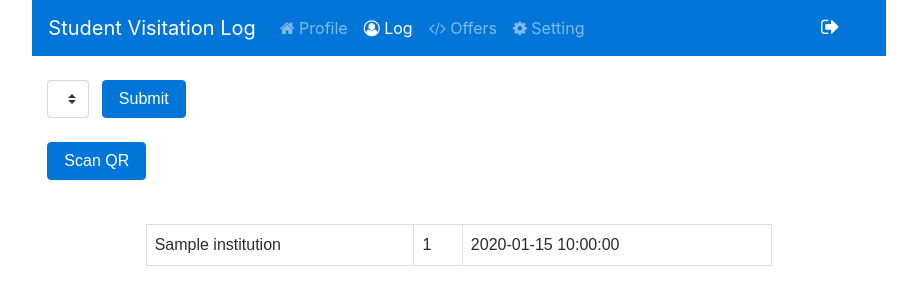
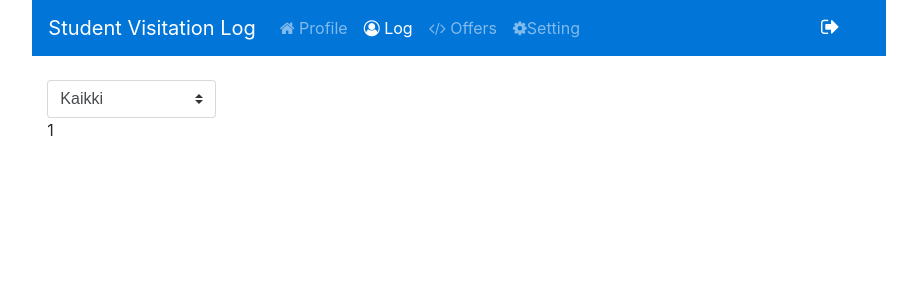
Before and after one commit to Dollium/MobileCulture_proj, a PHP site: page /studentVisitLog.php in a window 1280 px wide. Shown: the top 305 px of the page, without its empty margins (181-1098 px from the left). Run offline with PHP 8.4, Linux system fonts and the light colour scheme; the visitor is signed in with stand-in values (Sample User, id 1); tables that the repository leaves empty or names only in its code hold one stand-in row (values such as "Sample post"); data that the repository does not hold is empty; some libraries are stand-ins or nearby versions.

Commit message:
Update studentVisitLog.php

```diff
--- a/studentVisitLog.php
+++ b/studentVisitLog.php
@@ -21,6 +21,34 @@ $ID = $_SESSION['id'];
     <link rel="stylesheet" href="https://maxcdn.bootstrapcdn.com/bootstrap/4.0.0-alpha.6/css/bootstrap.min.css" integrity="sha384-rwoIResjU2yc3z8GV/NPeZWAv56rSmLldC3R/AZzGRnGxQQKnKkoFVhFQhNUwEyJ" crossorigin="anonymous">
 
     <title>Title</title>
+    <style>
+    .prev
+    {
+      margin-right: 50px;
+      text-decoration:underline;
+
+    }
+    .next
+    {
+    margin-left: 50px;
+    text-decoration:underline;
+    }
+    .pag
+    {
+      text-align: center;
+    }
+    @media screen and (max-width: 640px) {
+      .prev
+      {
+        margin-right: 30px;
+
+      }
+      .next
+      {
+        margin-left: 30px;
+      }
+    }
+    </style>
 </head>
 
 <body>
@@ -52,7 +80,7 @@ $ID = $_SESSION['id'];
                         </li>
                         <li class="nav-item">
                             <a class="nav-link" href="#projects">
-                                <i class="fa fa-cog" aria-hidden="true"></i> Setting
+                                <i class="fa fa-cog" aria-hidden="true"></i>Setting
                             </a>
                         </li>
                     </ul>
@@ -65,29 +93,43 @@ $ID = $_SESSION['id'];
         <!-- /NAV -->
 <br/>
         <!-- INSTITUTION  LIST-->
-        <form name="inst" class="form-inline" method="post">
+        <form name="inst" class="form-inline" method="post" action="studentVisitLog.php">
             <div class="text-sm-center">
-              <select class="custom-select mb-2 mr-sm-2 mb-sm-0 institution" name="institution" id="institution">
+              <select class="custom-select mb-2 mr-sm-2 mb-sm-0 institution" name="institution" id="institution" onchange="this.form.submit();">
+
                       <?php
-                  $query = "SELECT * FROM institution";
+                      $query = "SELECT Name, institution_id FROM institution";
                       $result = mysqli_query($conn, $query);
+                      echo "<option name='institution' value=''> Kaikki </option>";
                       while($row = mysqli_fetch_array($result))
                       {
-                     echo  "<option value=". $row["institution_id"] ." selected>".$row["Name"]."</option>";
+                         $selected = (isset($_POST['institution']) && $_POST['institution']  == $row['institution_id']) ? ' selected="selected"' : '';
+                         echo  "<option name='institution' value=". $row["institution_id"] ." ". $selected .">".$row["Name"]."</option>";
                       }
+
                       ?>
 
               </select>
-                  <button type="submit" class="btn btn-primary">Submit</button>
               </div>
 
         </form>
+        <?php
+        if(isset($_POST['institution']) && !empty($_POST['institution']))
+        {
+          $_SESSION['inst_filt'] = $_POST['institution'];
+        }
+        if(isset($_POST['institution']) && empty($_POST['institution']))
+        {
+            $_SESSION['inst_filt'] = '';
+        }
+
+        $inst_filt = $_SESSION['inst_filt'];
+        echo $inst_filt;
+
+
+        ?>
 <br/>
 
-        <form  method="POST">
-            <button name="scan" type="submit" class="btn btn-primary scan">Scan QR</button>
-        </form>
-        <br/>
         <?php
 
         if (isset($_POST['institution'])){
@@ -107,18 +149,67 @@ $inst = $_SESSION['inst'];
         <div class="logTable">
             <table>
               <?php
+              //check if the starting row variable was passed in the URL or not
+              if (!isset($_GET['p']) or !is_numeric($_GET['p'])) {
+                //we give the value of the starting row to 0 because nothing was found in URL
+                $p = 1;
+              //otherwise we take the value from the URL
+              } else {
+                $p = (int)$_GET['p'];
+              }
 
-              $sql = "SELECT vi.time as visit_time, ins.Name as name, vi.user_id as id FROM user as us LEFT JOIN student_visits AS vi ON vi.user_id = us.user_id LEFT JOIN institution AS ins ON ins.institution_id = vi.institution_id WHERE vi.user_id = '$ID' ORDER BY visit_time DESC LIMIT 10";
+                if(isset($_POST['institution']) && !empty($_POST['institution']))
+                {
+
+                $sql = "SELECT vi.time as visit_time, ins.Name as name, vi.user_id as id
+                FROM user as us
+                LEFT JOIN student_visits AS vi ON vi.user_id = us.user_id
+                LEFT JOIN institution AS ins ON ins.institution_id = vi.institution_id
+                WHERE vi.user_id = '$ID'
+                AND vi.institution_id ='$inst_filt'
+                ORDER BY visit_time DESC";
+
+              }
+              else {
+                $sql = "SELECT vi.time as visit_time, ins.Name as name, vi.user_id as id
+                FROM user as us
+                LEFT JOIN student_visits AS vi ON vi.user_id = us.user_id
+                LEFT JOIN institution AS ins ON ins.institution_id = vi.institution_id
+                WHERE vi.user_id = '$ID'
+                ORDER BY visit_time
+                DESC LIMIT $p, 15";
+            }
+
 
               $result = $conn->query($sql);
 
               while($row = mysqli_fetch_assoc($result)) {
-            echo "<tr><td>" . $row["name"]. " </td><td> " . $row["id"]. " </td><td> " . $row["visit_time"]. "</td></tr>";
+            echo "<tr><td>" . $row["name"]. " </td><td> " . date('j.n.Y', strtotime($row["visit_time"])) . "</td></tr>";
           } ?>
+
             </table>
-        </div>
+          </br></br>
 
 
+
+        </div>
+        <div class="logTable pag">
+        <?php
+          //now this is the link..
+          $prev = $p - 1;
+          if($_SESSION['inst_filt'] == '')
+          {
+          //only print a "Previous" link if a "Next" was clicked
+          if ($prev >= 1) {
+              echo '<a class="previous" href="'.$_SERVER['PHP_SELF'].'?p='.$prev.'">Previous</a>';
+            }
+            if ($prev < 1) {
+                echo '<a class="previous" href="" style="color:#b7b7b7;text-decoration: none;">Previous</a>';
+              }
+            echo '<a class="next" href="'.$_SERVER['PHP_SELF'].'?p='.($p+1).'">Next</a>';
+          }
+          ?>
+        </div>
     </div>
 
 
@@ -127,6 +218,8 @@ $inst = $_SESSION['inst'];
     <script src="https://code.jquery.com/jquery-3.1.1.slim.min.js" integrity="sha384-A7FZj7v+d/sdmMqp/nOQwliLvUsJfDHW+k9Omg/a/EheAdgtzNs3hpfag6Ed950n" crossorigin="anonymous"></script>
     <script src="https://cdnjs.cloudflare.com/ajax/libs/tether/1.4.0/js/tether.min.js" integrity="sha384-DztdAPBWPRXSA/3eYEEUWrWCy7G5KFbe8fFjk5JAIxUYHKkDx6Qin1DkWx51bBrb" crossorigin="anonymous"></script>
     <script src="https://maxcdn.bootstrapcdn.com/bootstrap/4.0.0-alpha.6/js/bootstrap.min.js" integrity="sha384-vBWWzlZJ8ea9aCX4pEW3rVHjgjt7zpkNpZk+02D9phzyeVkE+jo0ieGizqPLForn" crossorigin="anonymous"></script>
+
+
 </body>
 
 </html>
```
Lines whose indentation alone changed are shown as unchanged.
